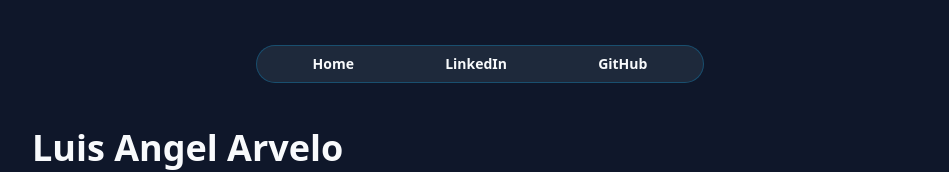
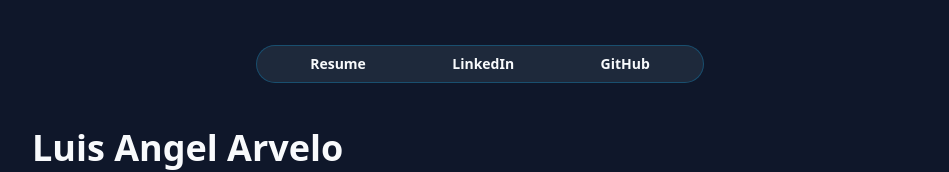
Before and after one commit to Delavalom/my-porfolio-page, a Next.js app: page / in a window 1280 px wide. Shown: the top 172 px of the page, without its empty margins (160-1109 px from the left). Built offline with nearby package versions, Linux system fonts and the light colour scheme.

Commit message:
fix some links on the navbar

```diff
--- a/components/layout/Navbar.tsx
+++ b/components/layout/Navbar.tsx
@@ -2,16 +2,16 @@ import Link from "next/link";
 
 const links = [
   {
-    label: "Home",
-    route: "/",
+    label: "Resume",
+    route: "https://drive.google.com/file/d/1VrdJVi4ie2lX9bNLBh1iGuNLdYugwRKJ/view?usp=sharing",
   },
   {
     label: "LinkedIn",
-    route: "/linkedin",
+    route: "https://www.linkedin.com/in/luis-arvelo",
   },
   {
     label: "GitHub",
-    route: "/github",
+    route: "https://github.com/Delavalom",
   },
 ];
 
```
